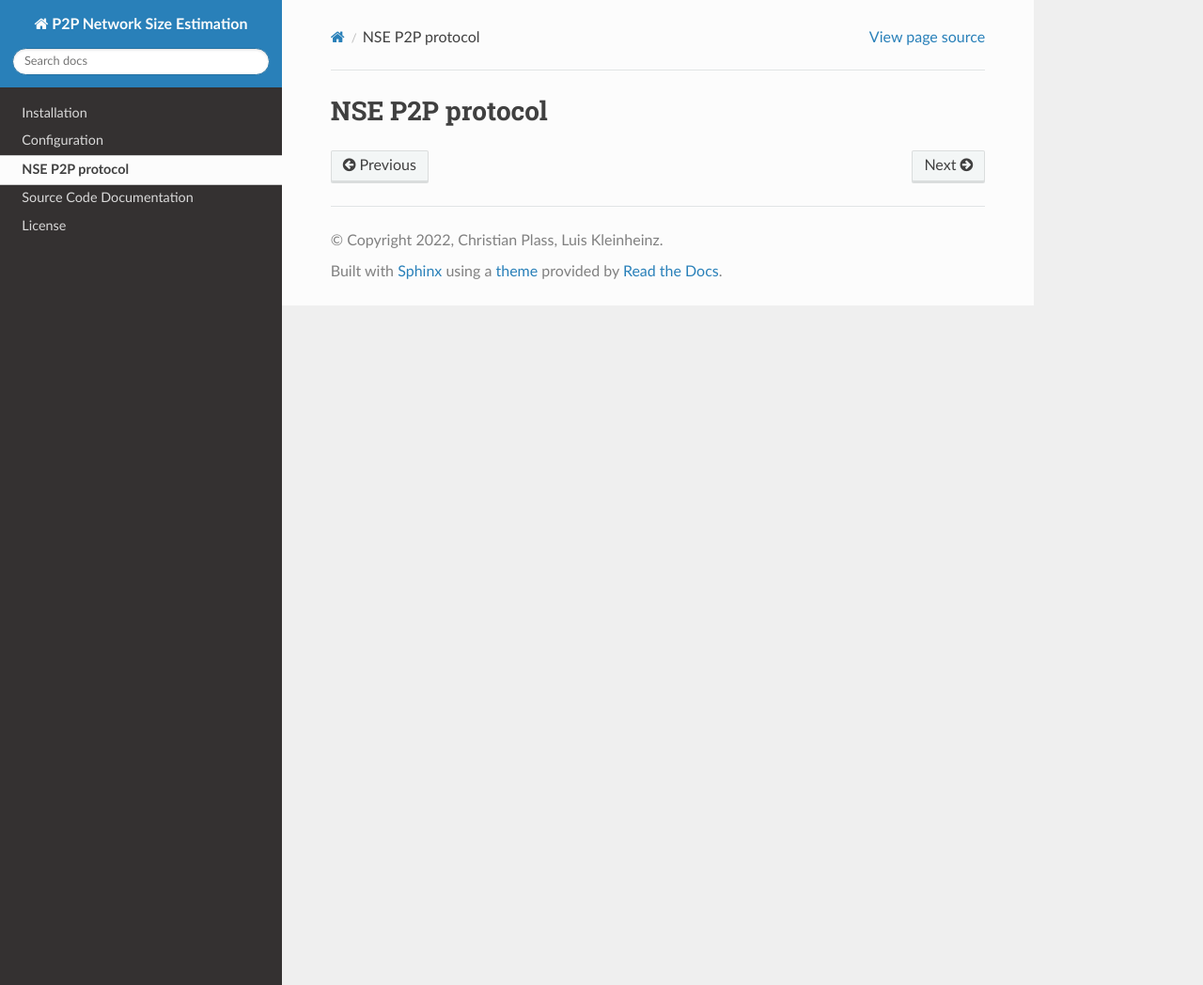
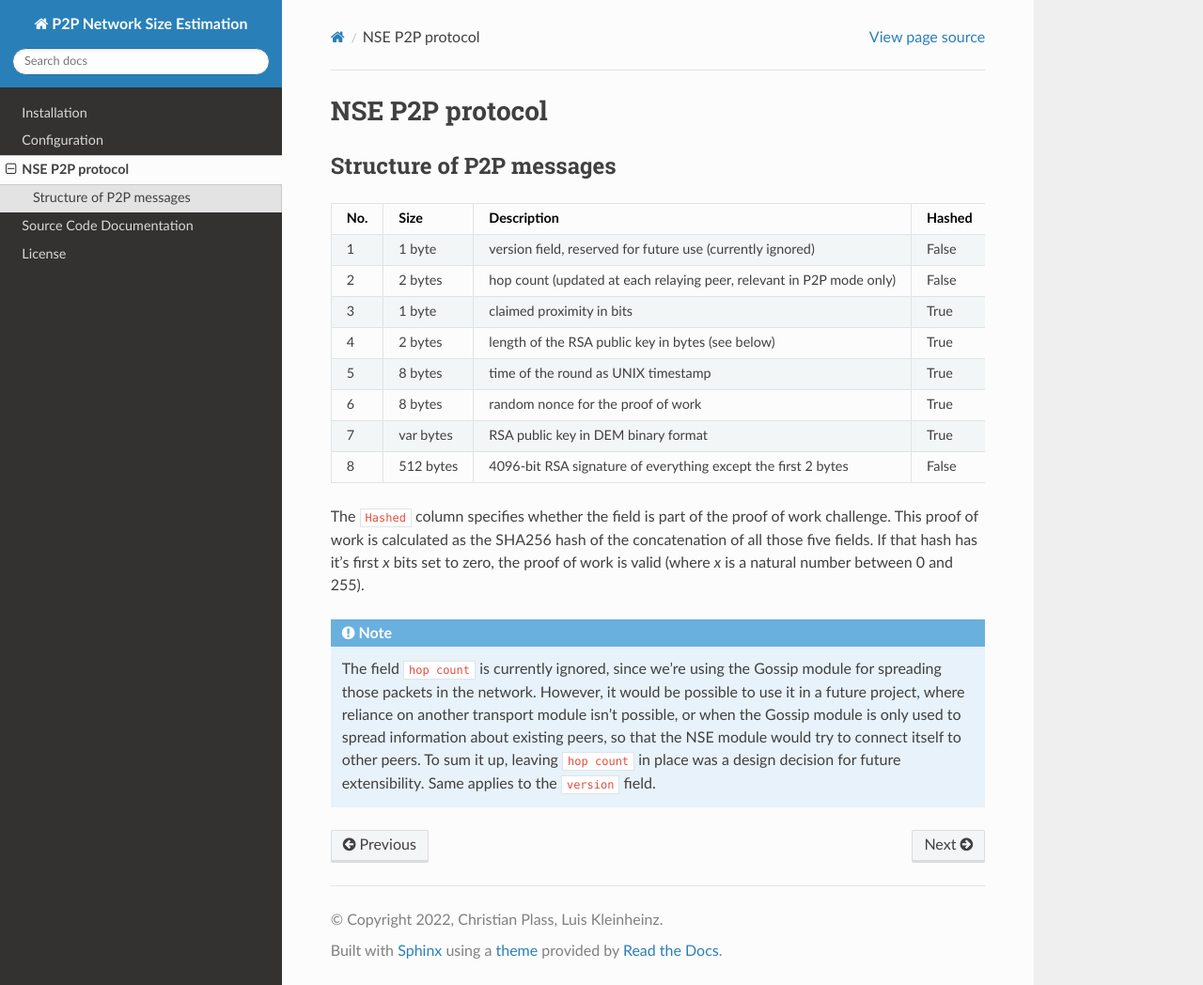
Before and after one commit to CrsiX/GNUnet-NSE-P2P, a Sphinx documentation site: the page built from sphinx/source/nse_protocol.rst, in a window 1280 px wide and 1048 px high. Shown: the whole window at 94% size. Built offline with Sphinx 7.4.7 and the Read the Docs theme 2.0.0, drawn with Linux system fonts in a browser that asks for light colours.

Commit message:
Changed the P2P protocol message format and described it in the docs

```diff
--- a/sphinx/source/nse_protocol.rst
+++ b/sphinx/source/nse_protocol.rst
@@ -5,3 +5,43 @@ NSE P2P protocol
 ================
 
 .. toctree::
+
+Structure of P2P messages
+-------------------------
+
++-----+-----------+----------------------------------------------------------------------+--------+
+| No. | Size      | Description                                                          | Hashed |
++=====+===========+======================================================================+========+
+| 1   | 1 byte    | version field, reserved for future use (currently ignored)           | False  |
++-----+-----------+----------------------------------------------------------------------+--------+
+| 2   | 2 bytes   | hop count (updated at each relaying peer, relevant in P2P mode only) | False  |
++-----+-----------+----------------------------------------------------------------------+--------+
+| 3   | 1 byte    | claimed proximity in bits                                            | True   |
++-----+-----------+----------------------------------------------------------------------+--------+
+| 4   | 2 bytes   | length of the RSA public key in bytes (see below)                    | True   |
++-----+-----------+----------------------------------------------------------------------+--------+
+| 5   | 8 bytes   | time of the round as UNIX timestamp                                  | True   |
++-----+-----------+----------------------------------------------------------------------+--------+
+| 6   | 8 bytes   | random nonce for the proof of work                                   | True   |
++-----+-----------+----------------------------------------------------------------------+--------+
+| 7   | var bytes | RSA public key in DEM binary format                                  | True   |
++-----+-----------+----------------------------------------------------------------------+--------+
+| 8   | 512 bytes | 4096-bit RSA signature of everything except the first 2 bytes        | False  |
++-----+-----------+----------------------------------------------------------------------+--------+
+
+The ``Hashed`` column specifies whether the field is part of the proof of work
+challenge. This proof of work is calculated as the SHA256 hash of the
+concatenation of all those five fields. If that hash has it's first `x` bits
+set to zero, the proof of work is valid (where `x` is a natural number between
+0 and 255).
+
+.. note::
+
+    The field ``hop count`` is currently ignored, since we're using the
+    Gossip module for spreading those packets in the network. However,
+    it would be possible to use it in a future project, where reliance
+    on another transport module isn't possible, or when the Gossip
+    module is only used to spread information about existing peers,
+    so that the NSE module would try to connect itself to other peers.
+    To sum it up, leaving ``hop count`` in place was a design decision
+    for future extensibility. Same applies to the ``version`` field.
```
Also changed, not shown: 1 other file.
